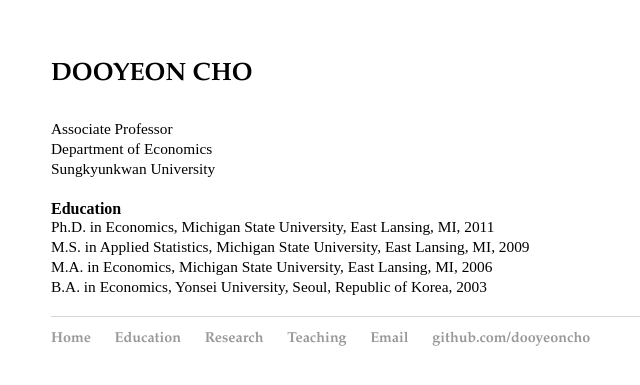
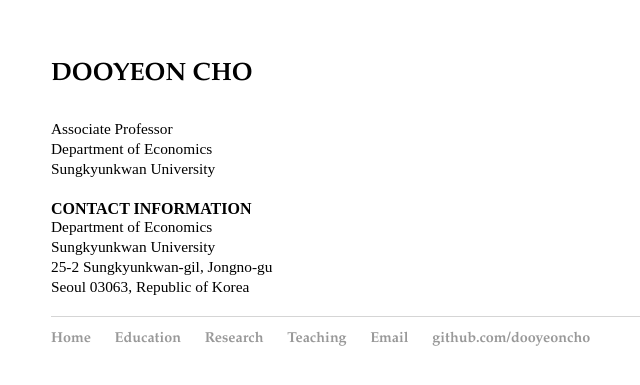
Before and after one commit to dooyeoncho/dooyeoncho.github.io, a Jekyll site: the page built from index.html, in a window 1280 px wide. Shown: the top 385 px of the page, without its empty margins (141-781 px from the left). Built offline with Jekyll 4.4.1, drawn with Linux system fonts in a browser that asks for light colours.

Commit message:
Update index.html

```diff
--- a/index.html
+++ b/index.html
@@ -11,9 +11,9 @@
 </div>
 
 
-	<div> <b>Education</b>
-		<div>Ph.D. in Economics, Michigan State University, East Lansing, MI, 2011</div>
-		<div>M.S. in Applied Statistics, Michigan State University, East Lansing, MI, 2009</div>
-		<div>M.A. in Economics, Michigan State University, East Lansing, MI, 2006</div>
-		<div>B.A. in Economics, Yonsei University, Seoul, Republic of Korea, 2003</div>
+	<div> <b>CONTACT INFORMATION</b>
+		<div>Department of Economics</div>
+		<div>Sungkyunkwan University</div>
+		<div>25-2 Sungkyunkwan-gil, Jongno-gu</div>
+		<div>Seoul 03063, Republic of Korea</div>
 		</div>&nbsp;
```
